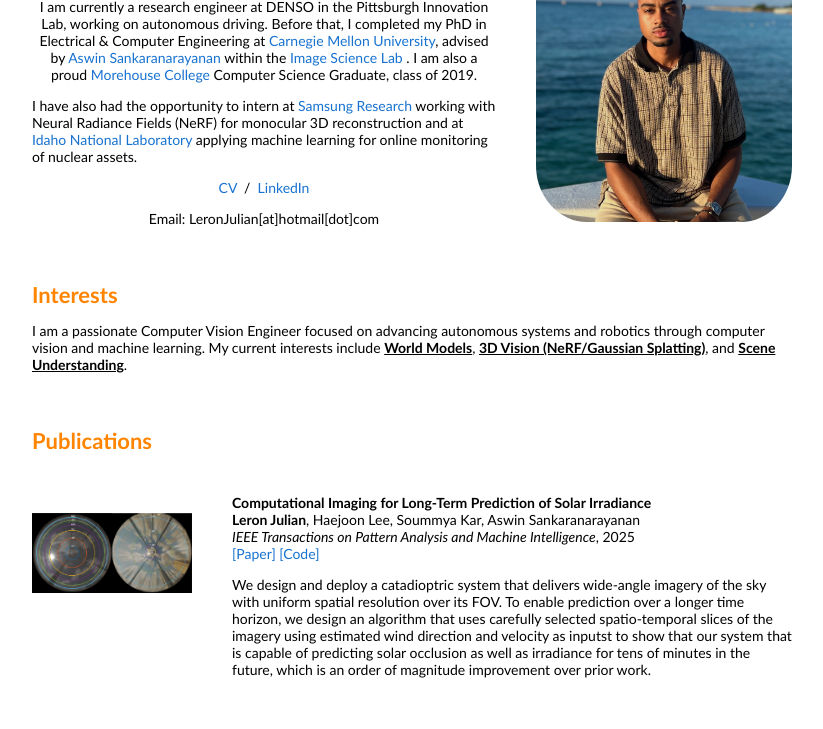
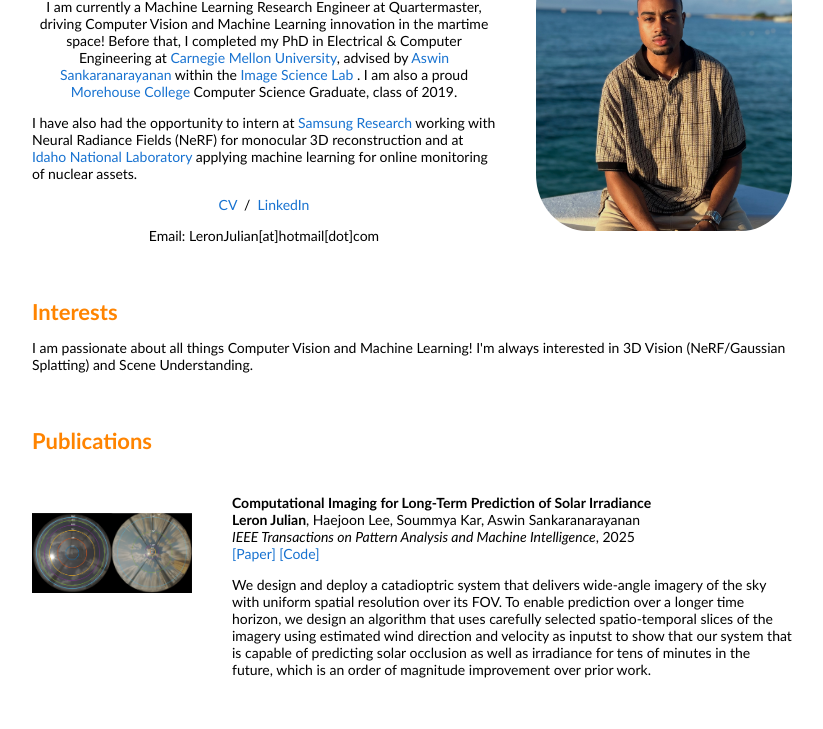
Before and after one commit to leronjulian/leronjulian.github.io, a plain HTML site: page index.html in a window 1280 px wide. Shown: the part 103-832 px from the top of the page, without its empty margins (228-1051 px from the left). Drawn offline with Linux system fonts and the light colour scheme.

Commit message:
Update index.html

```diff
--- a/index.html
+++ b/index.html
@@ -23,7 +23,7 @@
                 <p class="name" style="text-align: center;">
                   Leron Julian, PhD
                 </p>
-                <p style="text-align:center">I am currently a research engineer at DENSO in the Pittsburgh Innovation Lab, working on autonomous driving. Before that, I completed my PhD in Electrical & Computer Engineering at <a href="https://www.ece.cmu.edu/" target="_blank"> Carnegie Mellon University</a>,
+                <p style="text-align:center">I am currently a Machine Learning Research Engineer at Quartermaster, driving Computer Vision and Machine Learning innovation in the martime space! Before that, I completed my PhD in Electrical & Computer Engineering at <a href="https://www.ece.cmu.edu/" target="_blank"> Carnegie Mellon University</a>,
                     advised by <a href="https://www.ece.cmu.edu/directory/bios/sankaranarayanan-aswin.html" target="_blank"> Aswin Sankaranarayanan </a> within the <a href="http://imagesci.ece.cmu.edu/" target="_blank"> Image Science Lab  </a>.
                     I am also a proud <a href="https://morehouse.edu/" target="_blank"> Morehouse College </a> Computer Science Graduate, class of 2019. </p>
 
@@ -58,7 +58,7 @@
               <td style="padding:20px;width:100%;vertical-align:middle">
                 <h2 style="color:rgb(255, 132, 0);"><b>Interests</b></h2>
 
-                  <p style="text-align:left">I am a passionate Computer Vision Engineer focused on advancing autonomous systems and robotics through computer vision and machine learning. My current interests include <b><u>World Models</u></b>, <b><u>3D Vision (NeRF/Gaussian Splatting)</u></b>, and <b><u>Scene Understanding</u></b>.</p>
+                  <p style="text-align:left">I am passionate about all things Computer Vision and Machine Learning! I'm always interested in 3D Vision (NeRF/Gaussian Splatting) and Scene Understanding.</p>
               </td>
             </tr>
           </tbody></table>
@@ -490,7 +490,7 @@
                   Website borrowed from <a href="https://github.com/jonbarron/jonbarron_website" target="_blank">here</a>!
                 </p>
 		<p style="text-align:center;font-size:small;">
-                  Last Updated: June 2025
+                  Last Updated: July 2026
                 </p>
 				  <a href="https://hits.sh/leronjulian.github.io/"><img alt="Hits" src="https://hits.sh/leronjulian.github.io.svg?style=plastic&label=views&color=fa6b06&labelColor=000000"/></a>
               </td>
```
